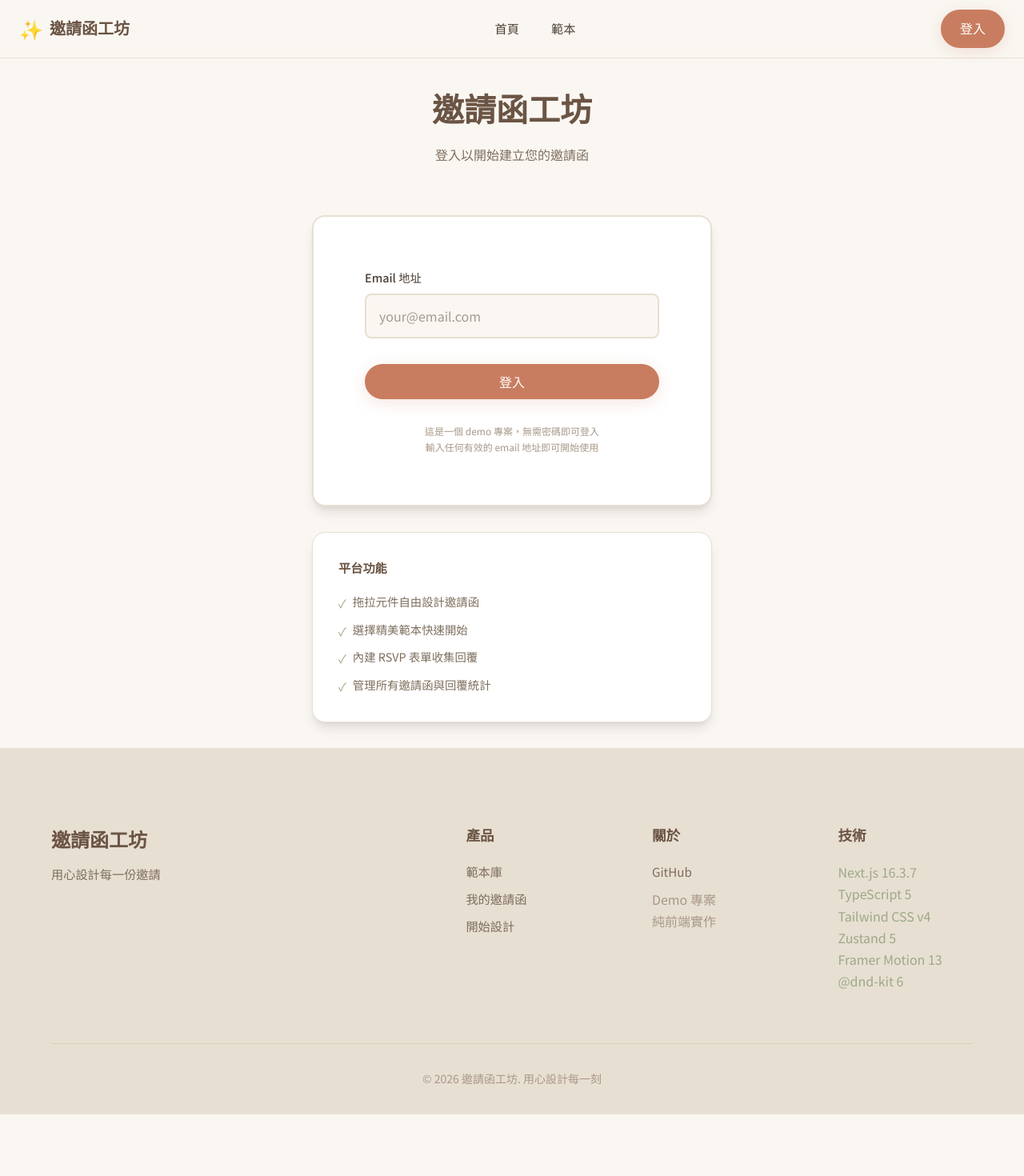
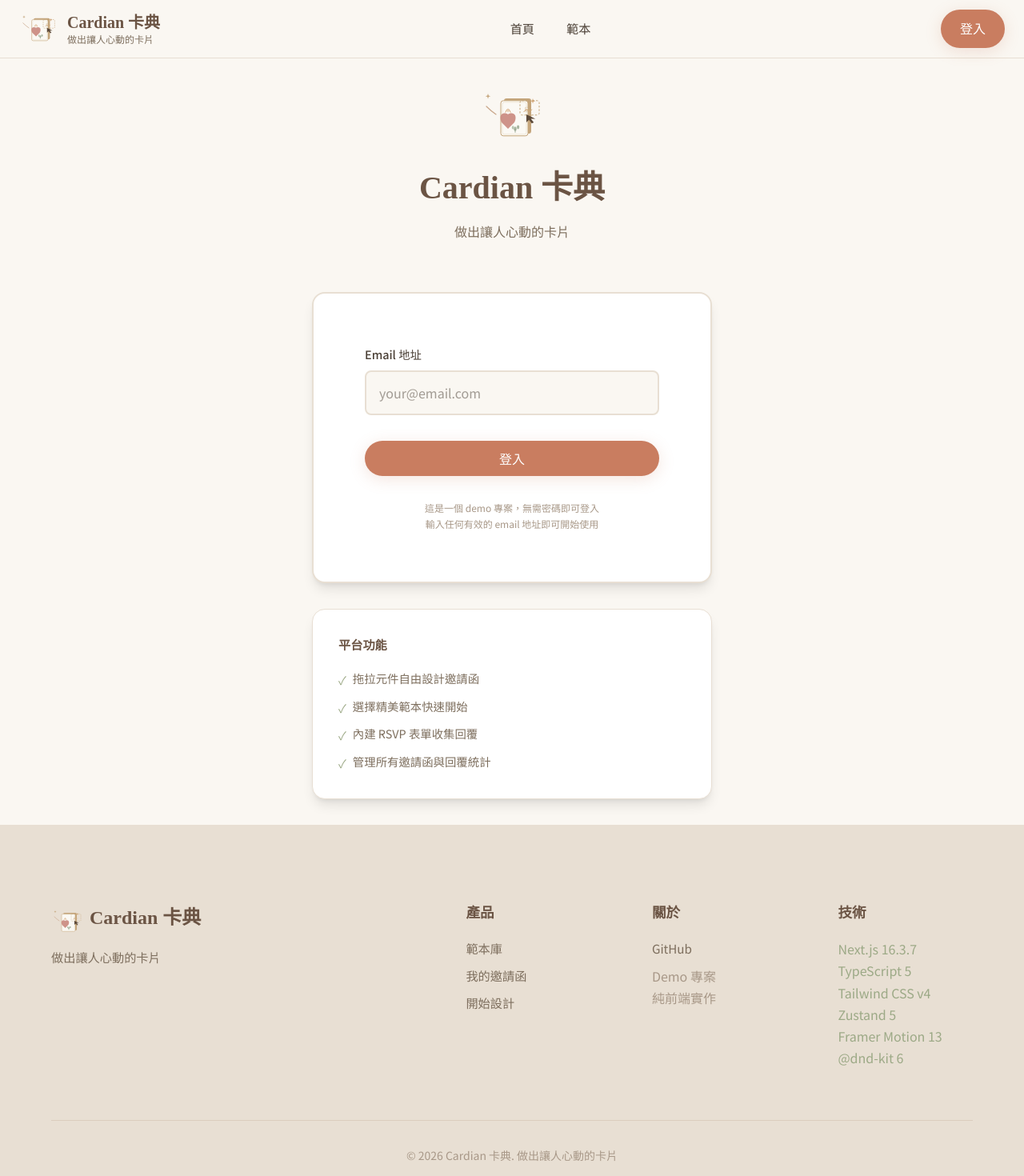
Before and after one commit to nju6g0/next-card-builder, a Next.js app: page /login in a window 1280 px wide. Shown: the top 1470 px of the page at 80% size. Before the commit the page ends 1393 px from the top, so only its background shows below. Built offline with nearby package versions, Linux system fonts and the light colour scheme.

Commit message:
更換網站名稱

```diff
--- a/app/layout.tsx
+++ b/app/layout.tsx
@@ -4,8 +4,15 @@ import Navbar from "@/components/layout/Navbar";
 import Footer from "@/components/layout/Footer";
 
 export const metadata: Metadata = {
-  title: "Card Builder - 可拖拉元件自訂邀請函",
-  description: "使用拖拉元件自由設計邀請函，支援範本選擇與 RSVP 表單功能",
+  title: "Cardian 卡典 - 做出讓人心動的卡片",
+  description: "用心設計每一份邀請，為生命中的美好時刻創造獨一無二的數位邀請函",
+  icons: {
+    icon: [
+      { url: "/logo-icon.svg", type: "image/svg+xml" },
+      { url: "/favicon.ico", sizes: "any" },
+    ],
+    apple: "/logo-icon.svg",
+  },
 };
 
 export default function RootLayout({ children }: LayoutProps<"/">) {
--- a/app/login/page.tsx
+++ b/app/login/page.tsx
@@ -2,6 +2,7 @@
 
 import { useState, FormEvent } from "react";
 import { useRouter } from "next/navigation";
+import Image from "next/image";
 import { useAuthStore } from "@/stores/authStore";
 
 export default function LoginPage() {
@@ -35,20 +36,24 @@ export default function LoginPage() {
       <div className="max-w-[500px] w-full">
         {/* Logo / 標題 */}
         <div className="text-center mb-lg">
+          <div className="flex justify-center mb-4">
+            <Image
+              src="/logo-icon.svg"
+              alt="Cardian"
+              width={80}
+              height={80}
+              className="w-20 h-20"
+            />
+          </div>
           <h1 className="text-[2.5rem] font-bold text-deep-brown font-serif mb-xs">
-            邀請函工坊
+            Cardian 卡典
           </h1>
-          <p className="text-text-secondary text-base">
-            登入以開始建立您的邀請函
-          </p>
+          <p className="text-text-secondary text-base">做出讓人心動的卡片</p>
         </div>
 
         {/* 登入表單 */}
         <div className="bg-white rounded-2xl shadow-lg p-lg border-2 border-soft-beige">
-          <form
-            onSubmit={handleSubmit}
-            className="flex flex-col gap-md"
-          >
+          <form onSubmit={handleSubmit} className="flex flex-col gap-md">
             <div>
               <label
                 htmlFor="email"
@@ -69,9 +74,7 @@ export default function LoginPage() {
                 disabled={isLoading}
               />
               {error && (
-                <p className="mt-xs text-sm text-accent-terracotta">
-                  {error}
-                </p>
+                <p className="mt-xs text-sm text-accent-terracotta">{error}</p>
               )}
             </div>
 
--- a/components/layout/Footer.tsx
+++ b/components/layout/Footer.tsx
@@ -1,4 +1,5 @@
 import Link from "next/link";
+import Image from "next/image";
 
 export default function Footer() {
   const currentYear = new Date().getFullYear();
@@ -7,8 +8,17 @@ export default function Footer() {
     <footer className="footer">
       <div className="footer-content">
         <div className="footer-brand">
-          <h3>邀請函工坊</h3>
-          <p>用心設計每一份邀請</p>
+          <div className="flex items-center gap-2 mb-2">
+            <Image
+              src="/logo-icon.svg"
+              alt="Cardian"
+              width={40}
+              height={40}
+              className="w-10 h-10"
+            />
+            <h3 className="m-0">Cardian 卡典</h3>
+          </div>
+          <p>做出讓人心動的卡片</p>
         </div>
         <div className="footer-links">
           <div className="footer-column">
@@ -41,7 +51,7 @@ export default function Footer() {
         </div>
       </div>
       <div className="footer-bottom">
-        <p>© {currentYear} 邀請函工坊. 用心設計每一刻</p>
+        <p>© {currentYear} Cardian 卡典. 做出讓人心動的卡片</p>
       </div>
     </footer>
   );
--- a/components/layout/Navbar.tsx
+++ b/components/layout/Navbar.tsx
@@ -2,6 +2,7 @@
 
 import { useState } from "react";
 import Link from "next/link";
+import Image from "next/image";
 import { usePathname, useRouter } from "next/navigation";
 import { useAuthStore } from "@/stores/authStore";
 import { motion } from "motion/react";
@@ -94,11 +95,22 @@ export default function Navbar() {
         <div className="flex justify-between items-center h-[72px]">
           {/* Logo / 品牌 */}
           <div className="flex items-center">
-            <Link href="/" className="flex items-center gap-2 no-underline">
-              <span className="text-2xl">✨</span>
-              <span className="text-xl font-bold text-deep-brown font-serif">
-                邀請函工坊
-              </span>
+            <Link href="/" className="flex items-center gap-3 no-underline">
+              <Image
+                src="/logo-icon.svg"
+                alt="Cardian"
+                width={48}
+                height={48}
+                className="w-12 h-12"
+              />
+              <div className="flex flex-col">
+                <span className="text-xl font-bold text-deep-brown font-serif leading-tight">
+                  Cardian 卡典
+                </span>
+                <span className="text-xs text-text-secondary font-normal leading-tight">
+                  做出讓人心動的卡片
+                </span>
+              </div>
             </Link>
           </div>
           <div className="hidden md:flex items-center gap-2">
--- a/package.json
+++ b/package.json
@@ -1,7 +1,8 @@
 {
-  "name": "next-card-builder",
+  "name": "cardian",
   "version": "0.1.0",
   "private": true,
+  "node-version": "24.16.0",
   "scripts": {
     "dev": "next dev -p 3002",
     "build": "next build",
```
Also changed, not shown: public/logo-icon.svg (added), 1 other file (tests, documents, lock files or other folders).
